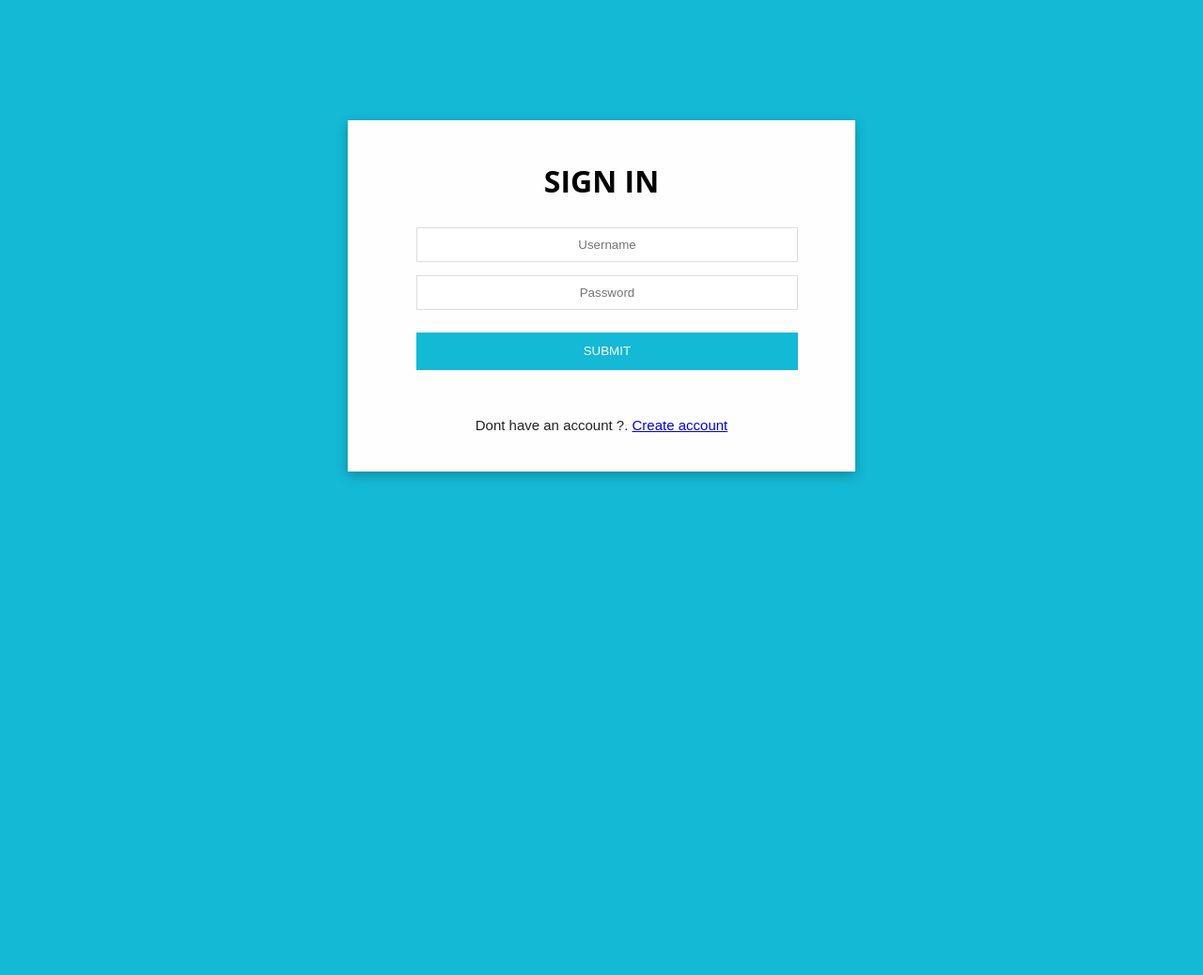
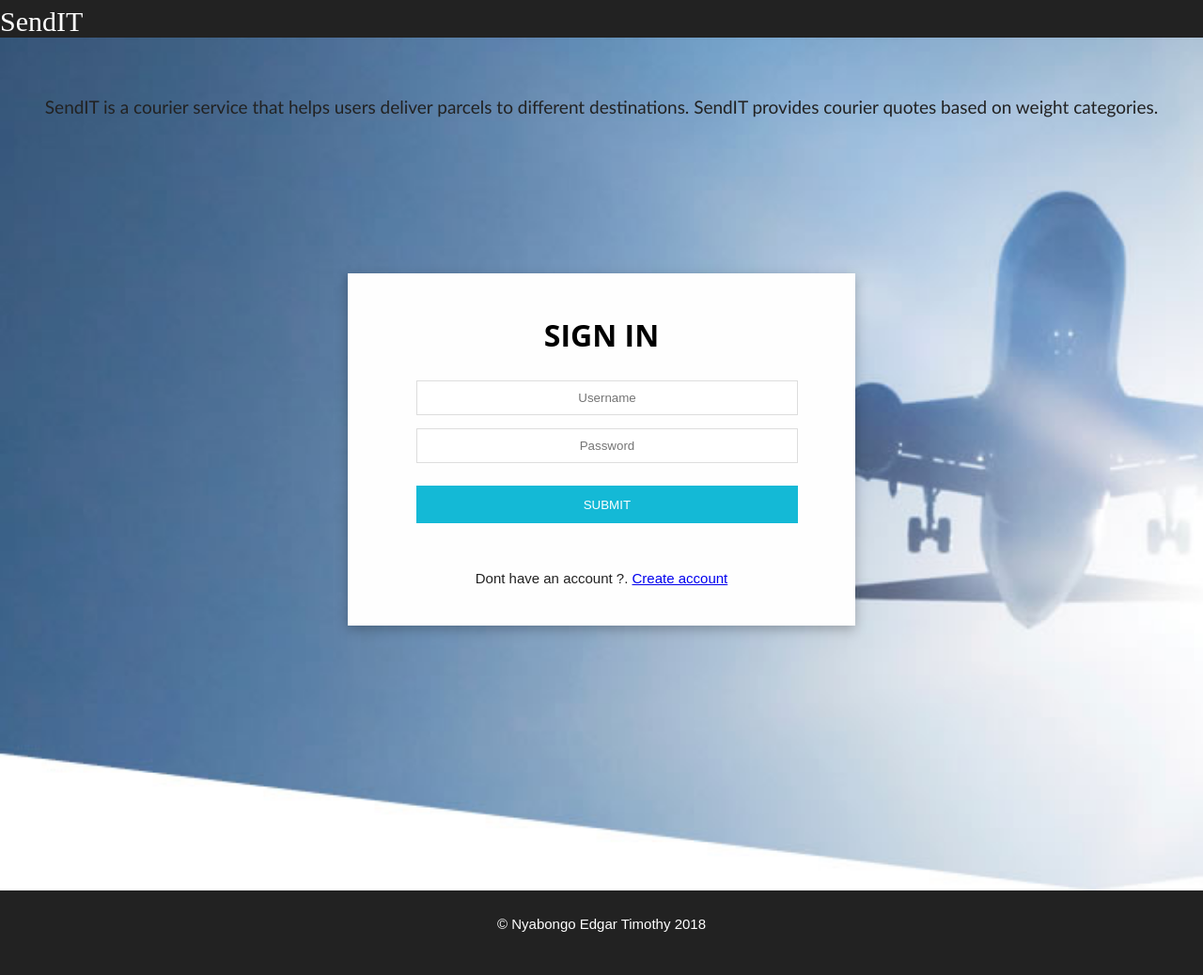
Before and after one commit to nyabongoedgar/SendIT-CH4, a PHP site: page / in a window 1280 px wide. Shown: the whole page at 94% size. Before the commit the page ends 511 px from the top, so only its background shows below. Run offline with PHP 8.4, Linux system fonts and the light colour scheme.

Commit message:
updates UI

```diff
--- a/css/index.css
+++ b/css/index.css
@@ -1,5 +1,13 @@
-body{
-    background-color: #14B9D6!important;
+#content{
+        padding-top: 3%;
+        padding-bottom: 70px;
+        text-align: center;
+        min-height: 100%;
+        color: #000;
+        background-color: #f1f1f1!important;
+        background-image: url(../images/virtualonboardcourier.jpg)!important;
+        background-size: cover!important;
+
 }
 #right-float{
     float:right;
@@ -7,3 +15,24 @@ body{
 #left-float{
     float:left;
 }
+#header{
+    height:40px;
+    background-color:#222!important;
+}
+.SendIT {
+    font-size: 30px;
+    font-family: "LCD";
+    color: #ffffff;
+
+  }
+
+#intro-div {
+    height: 66px;
+    margin: 0 20px 0 20px;
+}
+
+  #intro{
+      font-size: 19px;
+      font-family: 'Trebuchet MS';
+      line-height: 1.8;
+  }
--- a/css/main.css
+++ b/css/main.css
@@ -17,7 +17,7 @@ html,body{
     text-align:center;
     min-height:100%;
     color: #000;
-    background-color:#fefefe;
+    background-color: #f1f1f1!important;
 }
 #footer{
     height:70px;
--- a/home.html
+++ b/home.html
@@ -10,7 +10,17 @@
 
     </head>
     <body>
+        <div id="wrapper">
+            <div id="header">
+                <span class="SendIT">SendIT</span>
+            </div>
+        </div>
 
+
+                <div id="content">
+                    <div id="intro-div">
+                            <p id="intro">SendIT is a courier service that helps users deliver parcels to different destinations. SendIT provides courier quotes based on weight categories.</p>
+                    </div>
 
 
                 <div class="container">
@@ -28,6 +38,11 @@
                 </table>
                 </form>
             </div>
+        </div>
+
+            <div id="footer">
+                    <p>&copy; Nyabongo Edgar Timothy 2018</p>
+                </div>
 
 
 
```
Also changed, not shown: images/Atlas-fleet.jpg (added), images/courier.png (added), images/images.jpeg (added), images/virtualonboardcourier.jpg (added).
